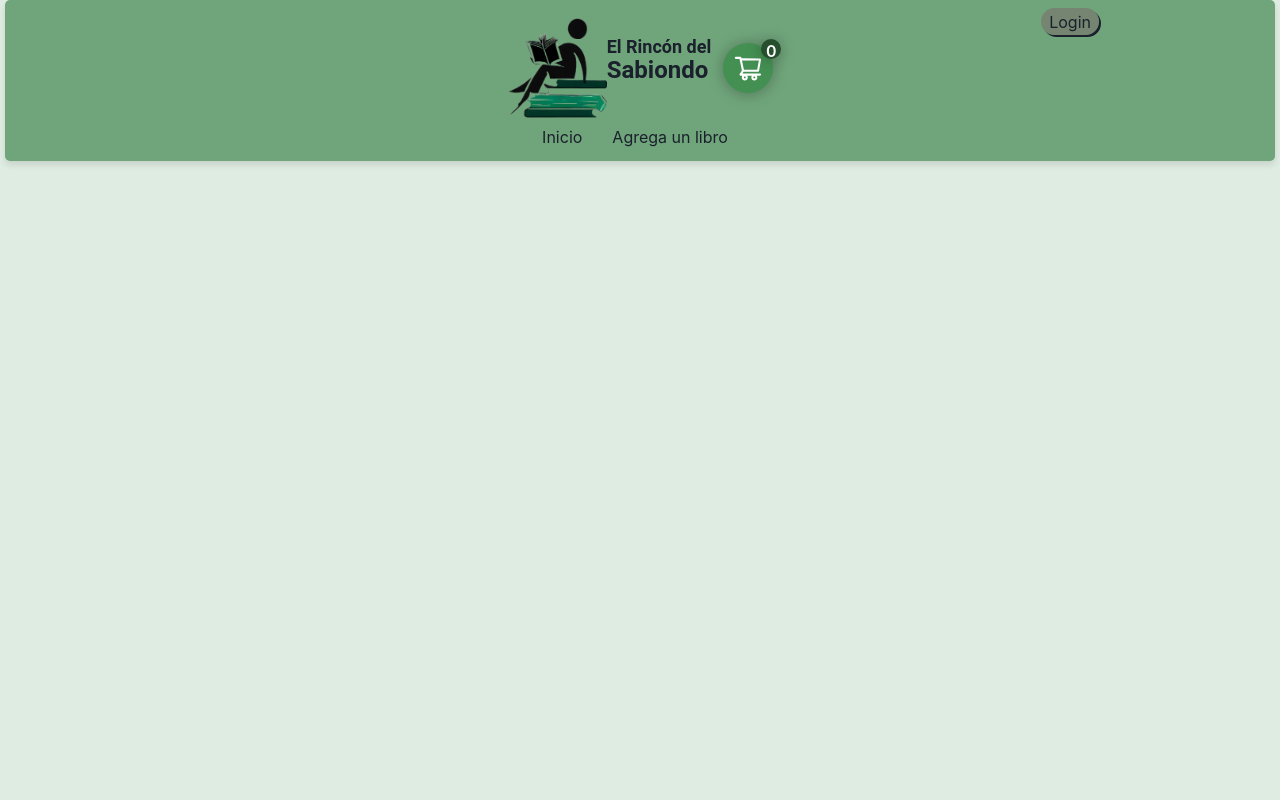
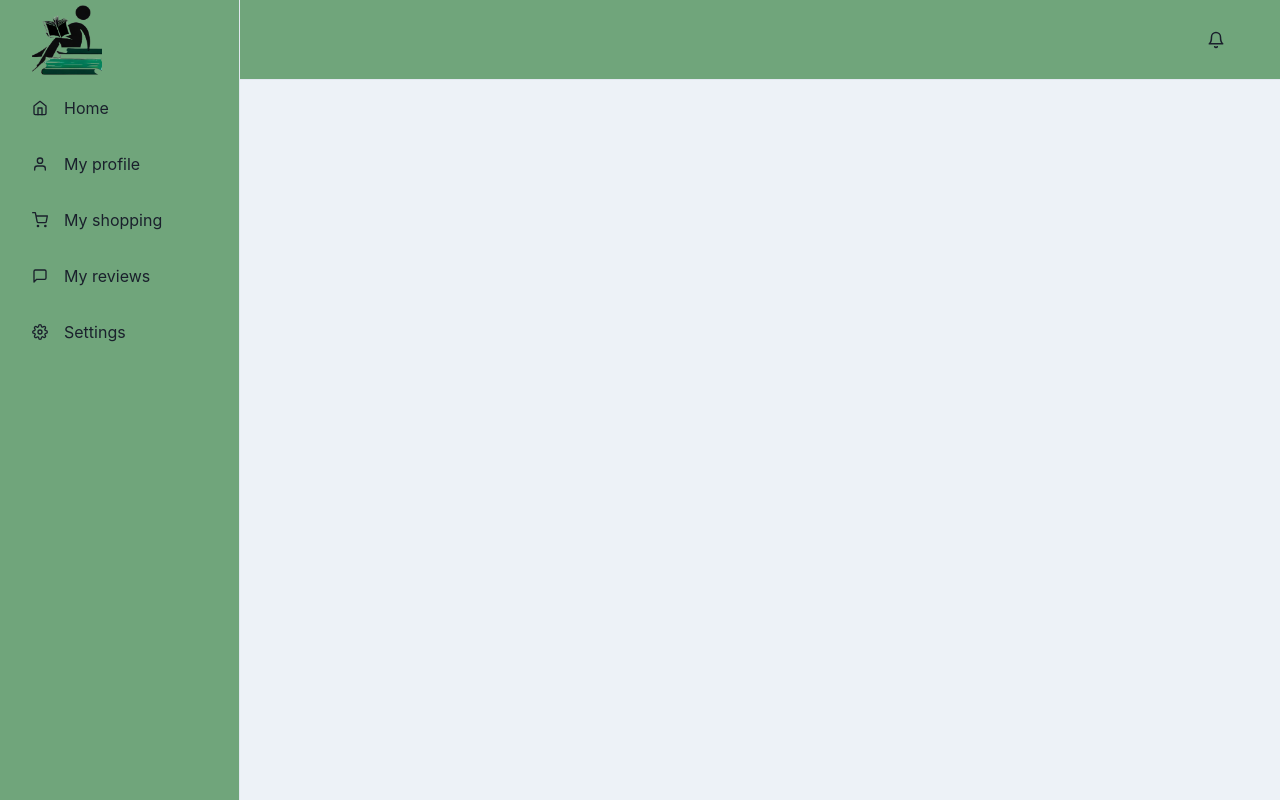
Before and after one commit to Marifuhr/el_rincon_del_sabiondo, a React (Vite) app in the folder CLIENT/: page /profile in a window 1280 px wide. Built offline with nearby package versions, Linux system fonts and the light colour scheme.

Commit message:
Creación del componente UserPage e implementacion de la rutas

```diff
--- a/CLIENT/src/App.jsx
+++ b/CLIENT/src/App.jsx
@@ -1,5 +1,5 @@
 import React from "react";
-import { Routes, Route } from "react-router-dom";
+import { Routes, Route, useLocation } from "react-router-dom";
 import Landing from "./components/Landing/Landing";
 import Home from "./components/Home/Home";
 import { LoginButton } from "./components/Login/Login";
@@ -8,7 +8,9 @@ import FormCreate from "./components/FormCreate/form";
 import About from "./components/About/about";
 import Contacto from "./components/Contacto/contacto";
 import NavBar from "./components/NavBar/NavBar";
-import { Profile } from "./components/Login/Profile";
+//import { Profile } from "./components/Login/Profile";
+
+import UserPage from "./components/UserPage/UserPage";
 
 import "bootstrap/dist/css/bootstrap.min.css";
 import "./App.css";
@@ -17,9 +19,10 @@ import CartPayPage from "./components/CartPayPage/CartPayPage";
 import NotFound from "./components/Error404/NotFound";
 
 export default function App() {
+  const location = useLocation();
   return (
     <div className="App">
-      <NavBar />
+      {location.pathname !== "/profile" && <NavBar />}
       <Routes>
         <Route exact path="/" element={<Landing />} />
         <Route path="/home" element={<Home />} />
@@ -27,7 +30,11 @@ export default function App() {
         {/* <Route path="/buy/:id" element={<Buy />} /> */}
         <Route path="/login" element={<LoginButton />} />
         {/* <Route path="/logout" element={<LogoutButton />} /> */}
-        <Route path="/profile" element={<Profile />} />
+        <Route path="/profile" element={<UserPage />} />
+        <Route path="/myProfile" element={<UserPage />} />
+        <Route path="/myProfile" element={<UserPage />} />
+        <Route path="/myProfile" element={<UserPage />} />
+        {/* <Route path="/userPage" element={<UserPage />} /> */}
         <Route path="/create" element={<FormCreate />} />
         <Route path="/about" element={<About />} />
         <Route path="/contacto" element={<Contacto />} />
--- a/CLIENT/src/components/Login/Profile.jsx
+++ b/CLIENT/src/components/Login/Profile.jsx
@@ -39,7 +39,7 @@ import { Box, Button, Image, Menu, MenuButton, MenuList, MenuItem } from "@chakr
 import { FiLogOut } from "react-icons/fi";
 import styles from './Profile.module.css';
 import { clearStorageCart } from "../../Redux/Action/Index";
-
+import { Link } from "react-router-dom";
 
 
 export const Profile = () => {
@@ -61,6 +61,7 @@ export const Profile = () => {
             <Image src={user.picture} alt={`profile_${user.name}`} borderRadius="full" boxSize={8} objectFit="cover" />
           </MenuButton>
           <MenuList>
+            <MenuItem as={Link} to="/profile">Perfil</MenuItem>
             <MenuItem onClick={handleLogout} icon={<FiLogOut />} command="⌘L">
               Cerrar sesión
             </MenuItem>
--- /dev/null
+++ b/CLIENT/src/components/UserPage/UserPage.jsx
@@ -0,0 +1,223 @@
+import React from "react";
+import { Link } from "react-router-dom";
+import logo from "../../assets/image/logo.png";
+import {Profile} from "../Login/Profile"
+import {
+  IconButton,
+  Avatar,
+  Box,
+  CloseButton,
+  Flex,
+  HStack,
+  VStack,
+  Icon,
+  useColorModeValue,
+  // Link,
+  Image,
+  Drawer,
+  DrawerContent,
+  Text,
+  useDisclosure,
+  Menu,
+  MenuButton,
+  MenuDivider,
+  MenuItem,
+  MenuList,
+} from "@chakra-ui/react";
+import {
+  FiHome,
+  FiUser,
+  FiShoppingCart,
+  FiMessageSquare,
+  FiSettings,
+  FiMenu,
+  FiBell,
+  FiChevronDown,
+} from "react-icons/fi";
+
+const LinkItems = [
+  { name: "Home", icon: FiHome, route: "/home" },
+  { name: "My profile", icon: FiUser, route: "/myProfile" },
+  { name: "My shopping", icon: FiShoppingCart, route: "/myShopping" },
+  { name: "My reviews", icon: FiMessageSquare, route: "/myReviews" },
+  { name: "Settings", icon: FiSettings, route: "/settings" },
+];
+
+export default function SidebarWithHeader({ children }) {
+  const { isOpen, onOpen, onClose } = useDisclosure();
+  return (
+    <Box minH="100vh" bg={useColorModeValue("gray.100", "gray.900")}>
+      <SidebarContent
+        onClose={() => onClose}
+        display={{ base: "none", md: "block" }}
+      />
+      <Drawer
+        autoFocus={false}
+        isOpen={isOpen}
+        placement="left"
+        onClose={onClose}
+        returnFocusOnClose={false}
+        onOverlayClick={onClose}
+        size="full"
+      >
+        <DrawerContent>
+          <SidebarContent onClose={onClose} />
+        </DrawerContent>
+      </Drawer>
+      {/* mobilenav */}
+      <MobileNav onOpen={onOpen} />
+      <Box ml={{ base: 0, md: 60 }} p="4">
+        {children}
+      </Box>
+    </Box>
+  );
+}
+
+const SidebarContent = ({ onClose, ...rest }) => {
+  return (
+    <Box
+      transition="3s ease"
+      bg={useColorModeValue("#70a57b", "gray.900")}
+      borderRight="1px"
+      borderRightColor={useColorModeValue("gray.200", "gray.700")}
+      w={{ base: "full", md: 60 }}
+      pos="fixed"
+      h="full"
+      {...rest}
+    >
+      <Flex h="20" alignItems="center" mx="8" justifyContent="space-between">
+        {/* <Text fontSize="2xl" fontFamily="monospace" fontWeight="bold">
+          Logo
+        </Text> */}
+        <Image
+          boxSize="70px"
+          objectFit="cover"
+          src={logo}
+          alt="El Rincón del Sabiondo"
+        />
+        <CloseButton display={{ base: "flex", md: "none" }} onClick={onClose} />
+      </Flex>
+      {LinkItems.map((link) => (
+        <NavItem key={link.name} icon={link.icon} route={link.route}>
+          {link.name}
+        </NavItem>
+      ))}
+    </Box>
+  );
+};
+
+const NavItem = ({ icon, children,route, ...rest }) => {
+  return (
+    <Link
+      href="#"
+      style={{ textDecoration: "none" }}
+      _focus={{ boxShadow: "none" }}
+      to={route}
+    >
+      <Flex
+        align="center"
+        p="4"
+        mx="4"
+        borderRadius="lg"
+        role="group"
+        cursor="pointer"
+        _hover={{
+          bg: "cyan.400",
+          color: "white",
+        }}
+        {...rest}
+      >
+        {icon && (
+          <Icon
+            mr="4"
+            fontSize="16"
+            _groupHover={{
+              color: "white",
+            }}
+            as={icon}
+          />
+        )}
+        {children}
+      </Flex>
+    </Link>
+  );
+};
+
+const MobileNav = ({ onOpen, ...rest }) => {
+  return (
+    <Flex
+      ml={{ base: 0, md: 60 }}
+      px={{ base: 4, md: 4 }}
+      height="20"
+      alignItems="center"
+      bg={useColorModeValue("#70a57b", "gray.900")}
+      borderBottomWidth="1px"
+      borderBottomColor={useColorModeValue("gray.200", "gray.700")}
+      justifyContent={{ base: "space-between", md: "flex-end" }}
+      {...rest}
+    >
+      <IconButton
+        display={{ base: "flex", md: "none" }}
+        onClick={onOpen}
+        variant="outline"
+        aria-label="open menu"
+        icon={<FiMenu />}
+      />
+
+      <Text
+        display={{ base: "flex", md: "none" }}
+        fontSize="1xl"
+        fontFamily="monospace"
+        fontWeight="bold"
+      >
+        El Rincón del Sabiondo
+      </Text>
+
+      <HStack spacing={{ base: "0", md: "6" }}>
+        <IconButton
+          size="lg"
+          variant="ghost"
+          aria-label="open menu"
+          icon={<FiBell />}
+        />
+        <Flex alignItems={"center"}>
+          <Menu>
+            <MenuButton
+              py={2}
+              transition="all 0.3s"
+              _focus={{ boxShadow: "none" }}
+            >
+               <HStack>
+                <Profile/>
+              {/*  <VStack
+                  display={{ base: "none", md: "flex" }}
+                  alignItems="flex-start"
+                  spacing="1px"
+                  ml="2"
+                >
+                  <Text fontSize="sm">Justina Clark</Text>
+                  <Text fontSize="xs" color="gray.600">
+                    Admin
+                  </Text>
+                </VStack>
+                <Box display={{ base: "none", md: "flex" }}>
+                  <FiChevronDown />
+                </Box>*/}
+              </HStack>
+            </MenuButton>
+            <MenuList
+              bg={useColorModeValue("white", "gray.900")}
+              borderColor={useColorModeValue("gray.200", "gray.700")}
+            >
+              {/* <MenuItem>Profile</MenuItem>
+              <MenuItem>Settings</MenuItem>
+              <MenuItem>Billing</MenuItem>
+              <MenuDivider /> */}
+              <MenuItem >Sign out</MenuItem>
+            </MenuList>
+          </Menu>
+        </Flex>
+      </HStack>
+    </Flex>
+  );
+};
```
Also changed, not shown: 1 other file (tests, documents, lock files or other folders).
